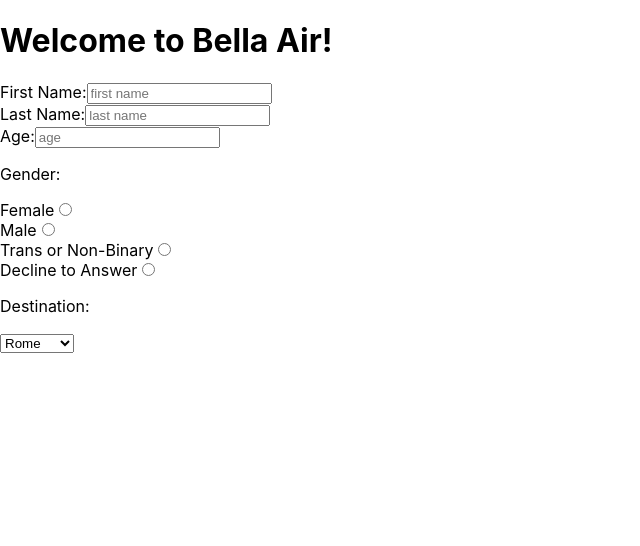
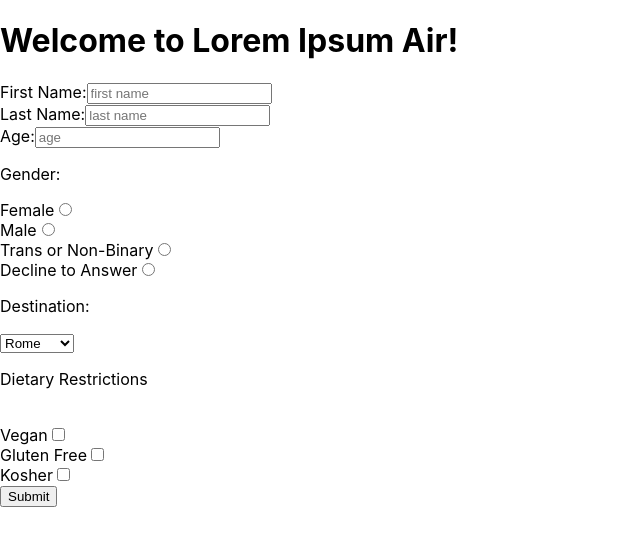
Before and after one commit to cvs181801/airline-flight-form, a React (Create React App) app: page / in a window 1280 px wide. Shown: the top 546 px of the page, without its empty margins (0-640 px from the left). Built offline with nearby package versions, Linux system fonts and the light colour scheme.

Commit message:
add basic markup for form

```diff
--- a/src/App.js
+++ b/src/App.js
@@ -23,9 +23,13 @@ class App extends React.Component {
       lastName: "",
       age: "",
       gender: "",
-      destination: ""
+      destination: "Rome",
+      vegan: false,
+      noGluten: false,
+      kosher: false
     }
-    this.handleChange = this.handleChange.bind(this)
+    this.handleChange = this.handleChange.bind(this);
+    this.handleSubmit = this.handleSubmit.bind(this)
   }
 
   handleChange(event) {
@@ -33,11 +37,16 @@ class App extends React.Component {
     type === "checkbox" ? this.setState({ [name]: checked }) : this.setState({ [name]:value })
   }
 
+  handleSubmit(event) {
+    event.preventDefault();
+    alert("Thank you for providing your info!  We look forward to flying with you.")
+  }
+
   render(){
     return (
       <div className="App">
       <form>
-        <h1>Welcome to Bella Air!</h1>
+        <h1>Welcome to Lorem Ipsum Air!</h1>
         <label>
         First Name:
         <input
@@ -132,8 +141,42 @@ class App extends React.Component {
           <option>Florence</option>
           <option>Venice</option>
         </select>
-
-
+<br/>
+<p>Dietary Restrictions</p>
+<br/>
+        <label>
+        Vegan
+        <input
+        type="checkbox"
+        name="vegan"
+        onChange={this.handleChange}
+        checked={this.state.vegan}
+        ></input>
+        </label>
+<br/>
+        <label>
+        Gluten Free
+        <input
+        type="checkbox"
+        name="noGluten"
+        onChange={this.handleChange}
+        checked={this.state.noGluten}
+        ></input>
+        </label>
+<br/>
+        <label>
+        Kosher
+        <input
+        type="checkbox"
+        name="kosher"
+        onChange={this.handleChange}
+        checked={this.state.kosher}
+        ></input>
+        </label>
+<br/>
+      <button
+      onChange={this.handleSubmit}
+      >Submit</button>
       </form>
       </div>
     );
```
